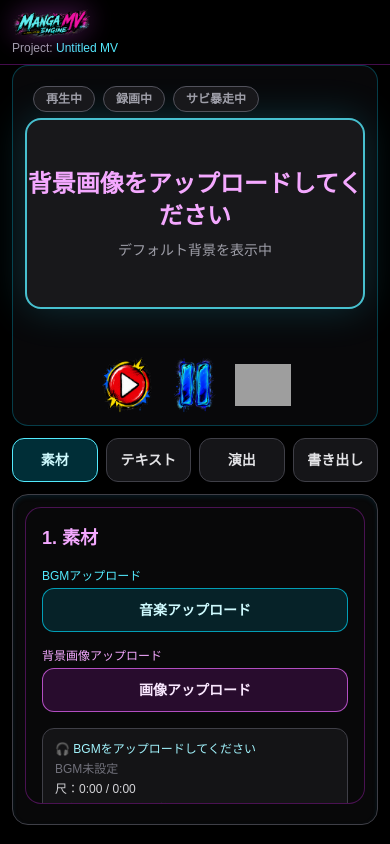
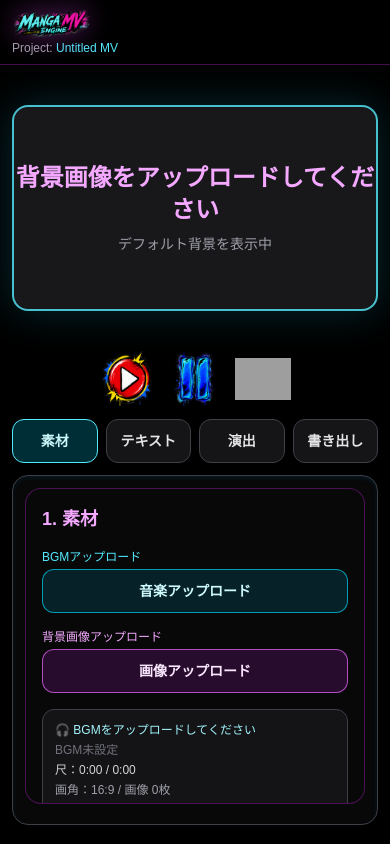
Before and after one commit to utugorou/manga-mv-engine, a Next.js app: page / in a window 390 px wide. Built offline with nearby package versions, Linux system fonts and the light colour scheme; grey boxes are pictures that could not be loaded.

Commit message:
Fix mobile playback status and control area layout

```diff
--- a/app/page.tsx
+++ b/app/page.tsx
@@ -1876,7 +1876,7 @@ export default function Home() {
         </div>
       </div>
       <div className="md:hidden flex h-[calc(100vh-72px)] h-[calc(100dvh-72px)] min-h-0 flex-col overflow-hidden px-3 pb-3">
-        <div className="shrink-0 rounded-2xl border border-cyan-500/30 bg-zinc-950/95 p-3">
+        <div className="shrink-0">
           <PreviewStage
             previewSizeClass="w-full max-w-none aspect-video"
             chorusBoost={chorusBoost}
@@ -1904,13 +1904,14 @@ export default function Home() {
             bubbleVariant={bubbleVariant}
             bubbleScale={bubbleScale}
             flashActive={flashActive}
+            showStatusOverlay={false}
           />
-          <div className="mt-3 flex min-h-6 flex-wrap items-center gap-1.5">
+          <div className="mt-2 flex min-h-6 flex-wrap items-center justify-center gap-1.5">
             {isPlaying ? <span className="rounded-full border border-emerald-300/70 bg-emerald-500/15 px-2 py-0.5 text-[10px] font-bold tracking-wide text-emerald-100">再生中</span> : null}
             {isRecording ? <span className="rounded-full border border-rose-300/80 bg-rose-500/20 px-2 py-0.5 text-[10px] font-bold tracking-wide text-rose-100">録画中</span> : null}
             {chorusBoost ? <span className="rounded-full border border-fuchsia-300/70 bg-amber-300/15 px-2 py-0.5 text-[10px] font-bold tracking-wide text-fuchsia-100">サビ暴走中</span> : null}
           </div>
-          <div className="mt-3"><ControlButtons isPlaying={isPlaying} isRecording={isRecording} chorusBoost={chorusBoost} isMobile onPlay={handlePlay} onPause={handlePause} onReset={handleReset} /></div>
+          <div className="mt-2"><ControlButtons isPlaying={isPlaying} isRecording={isRecording} chorusBoost={chorusBoost} isMobile onPlay={handlePlay} onPause={handlePause} onReset={handleReset} /></div>
         </div>
         <div className="mt-3 grid shrink-0 grid-cols-4 gap-2">
           {[
--- a/src/components/PreviewStage.tsx
+++ b/src/components/PreviewStage.tsx
@@ -34,19 +34,22 @@ type PreviewStageProps = {
   bubbleVariant: BubbleVariant;
   bubbleScale: 1 | 2;
   flashActive: boolean;
+  showStatusOverlay?: boolean;
 };
 
 export default function PreviewStage(props: PreviewStageProps) {
-  const { previewSizeClass, chorusBoost, showGlitch, selectedImage, isPlaying, isRecording, getMotionStyle, getMotionAmplitude } = props;
+  const { previewSizeClass, chorusBoost, showGlitch, selectedImage, isPlaying, isRecording, getMotionStyle, getMotionAmplitude, showStatusOverlay = true } = props;
 
   const imageStyle = { animation: isPlaying ? getMotionStyle() : "none", ["--motion-amp"]: String(getMotionAmplitude()) } as CSSProperties;
   return (
     <div className="relative flex w-full items-center justify-center">
-      <div className="absolute left-2 top-2 z-20 flex gap-2 text-xs font-bold">
-        <span className={`rounded-full border px-3 py-1 ${isPlaying ? "border-fuchsia-300 bg-fuchsia-500/30 text-fuchsia-100 shadow-[0_0_14px_#ec4899]" : "border-zinc-600 bg-zinc-900 text-zinc-400"}`}>再生中</span>
-        <span className={`rounded-full border px-3 py-1 ${isRecording ? "border-rose-300 bg-rose-500/30 text-rose-100 shadow-[0_0_14px_#f43f5e]" : "border-zinc-600 bg-zinc-900 text-zinc-400"}`}>録画中</span>
-        <span className={`rounded-full border px-3 py-1 ${chorusBoost ? "border-yellow-200 bg-yellow-400/30 text-yellow-100 shadow-[0_0_14px_#facc15]" : "border-zinc-600 bg-zinc-900 text-zinc-400"}`}>サビ暴走中</span>
-      </div>
+      {showStatusOverlay ? (
+        <div className="absolute left-2 top-2 z-20 flex gap-2 text-xs font-bold">
+          {isPlaying ? <span className="rounded-full border border-fuchsia-300 bg-fuchsia-500/30 px-3 py-1 text-fuchsia-100 shadow-[0_0_14px_#ec4899]">再生中</span> : null}
+          {isRecording ? <span className="rounded-full border border-rose-300 bg-rose-500/30 px-3 py-1 text-rose-100 shadow-[0_0_14px_#f43f5e]">録画中</span> : null}
+          {chorusBoost ? <span className="rounded-full border border-yellow-200 bg-yellow-400/30 px-3 py-1 text-yellow-100 shadow-[0_0_14px_#facc15]">サビ暴走中</span> : null}
+        </div>
+      ) : null}
 
       <div className={`${previewSizeClass} mt-10 bg-zinc-900 border-2 border-cyan-300/80 rounded-2xl relative overflow-hidden flex items-center justify-center transition-all duration-150 shadow-[0_0_40px_rgba(34,211,238,0.2)] ${chorusBoost ? "shadow-[0_0_70px_#ec4899] scale-[1.02]" : showGlitch ? "shadow-[0_0_40px_#ec4899]" : ""}`}>
         {selectedImage ? (
```
